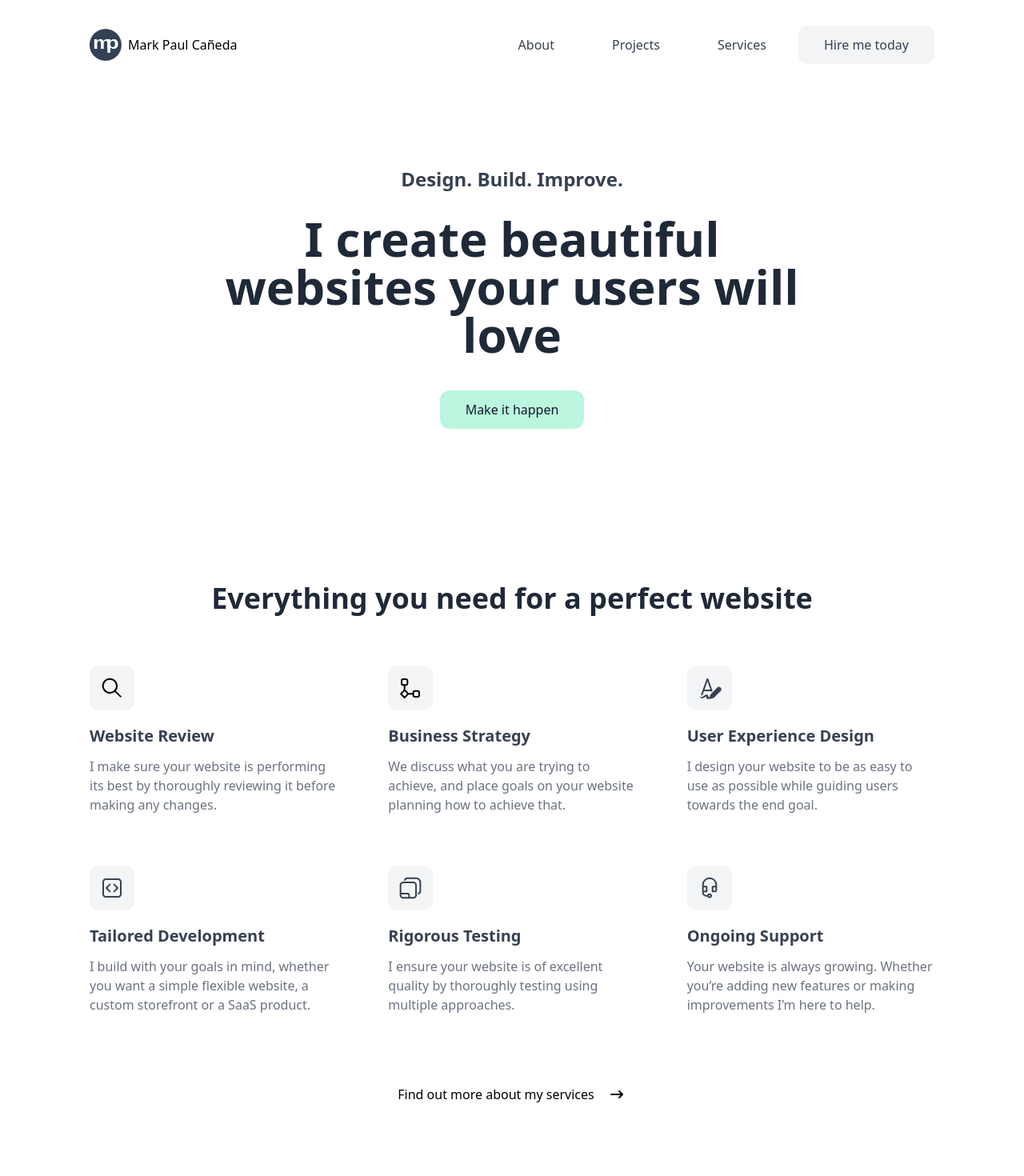
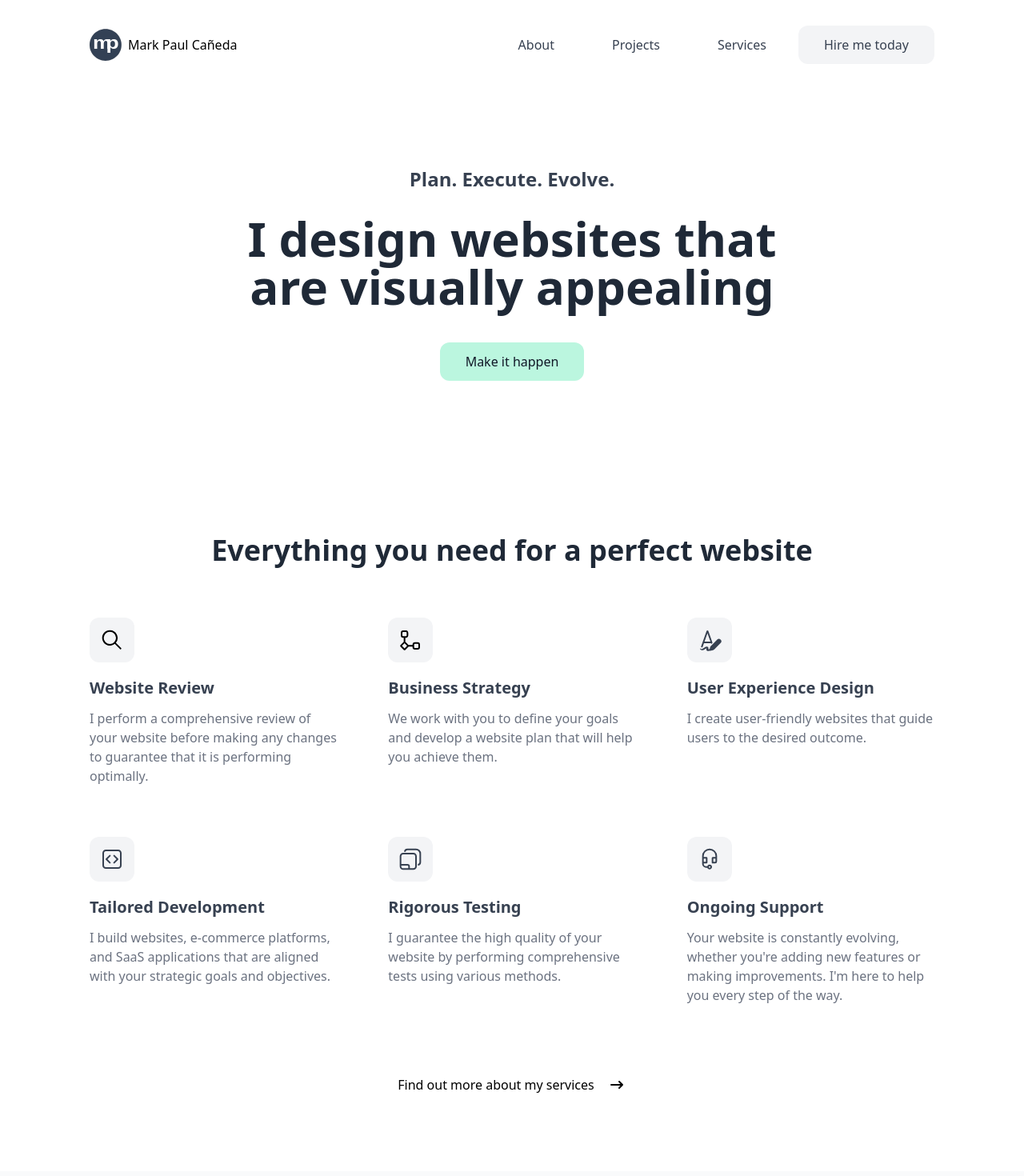
Before and after one commit to GitMarkPaul/mpcaneda-dev, a Nuxt app: page / in a window 1280 px wide. Shown: the top 1470 px of the page at 80% size. Built offline with nearby package versions, Linux system fonts and the light colour scheme.

Commit message:
ui updates

```diff
--- a/components/CTA.vue
+++ b/components/CTA.vue
@@ -7,7 +7,7 @@
                         Where do we start?
                     </h2>
                     <p class="text-base text-gray-700 mt-3 mb-6">
-                        Schedule a call so I can learn about your product and we can discuss the best way to help you meet your goals. I only work with two people each month so book a call now to avoid missing out.
+                        Would you like to schedule a call to learn more about my product and how we can work together to achieve your goals? I only have two slots available each month, so book now to reserve your spot.
                     </p>
 
                     <nuxt-link to="/contact" class="button button-dark">Level up your business</nuxt-link>
--- a/nuxt.config.ts
+++ b/nuxt.config.ts
@@ -1,6 +1,9 @@
 // https://nuxt.com/docs/api/configuration/nuxt-config
 export default defineNuxtConfig({
   	devtools: { enabled: true },
+	experimental: {
+		payloadExtraction: false
+	},
 	css: [
 		'~/assets/css/main.css'
 	],
--- a/pages/contact.vue
+++ b/pages/contact.vue
@@ -9,10 +9,10 @@
         <div class="container">
             <div class="md:max-w-3xl mx-auto text-center">
                 <h1 class="text-3xl md:text-6xl text-gray-800 font-semibold leading-2 mt-7 mb-10">
-                    Get a fast websites designed to grow with your business
+                    Get a website that is fast and can help you achieve your business goals.
                 </h1>
                 <p class="text-base text-gray-700">
-                    With over 5 years of experience creating User Experience focused websites and my own agency in the making, I’m able to create a website which perfectly suits your needs, ensuring that it will engage your customers while making your job easier.
+                    As a UX designer and Frontend Developer with over 5 years of experience and my own agency in the works, I can create a website that meets your specific needs and engages your customers, making your job easier.
                 </p>
             </div>
         </div>
--- a/pages/index.vue
+++ b/pages/index.vue
@@ -9,10 +9,10 @@
         <div class="container">
             <div class="md:max-w-3xl mx-auto text-center">
                 <span class="text-xl md:text-2xl text-gray-700 font-semibold">
-                    Design. Build. Improve.
+                    Plan. Execute. Evolve.
                 </span>
                 <h1 class="text-3xl md:text-6xl text-gray-800 font-semibold leading-2 mt-7 mb-10">
-                    I create beautiful websites your users will love
+                    I design websites that are visually appealing
                 </h1>
                 <nuxt-link to="/contact" class="button button-primary">Make it happen</nuxt-link>
             </div>
@@ -36,7 +36,7 @@
                     </h3>
 
                     <p class="text-gray-500 dark:text-gray-300">
-                        I make sure your website is performing its best by thoroughly reviewing it before making any changes.
+                        I perform a comprehensive review of your website before making any changes to guarantee that it is performing optimally.
                     </p>
                 </div>
 
@@ -50,7 +50,7 @@
                     </h3>
 
                     <p class="text-gray-500 dark:text-gray-300">
-                        We discuss what you are trying to achieve, and place goals on your website planning how to achieve that.
+                        We work with you to define your goals and develop a website plan that will help you achieve them.
                     </p>
                 </div>
 
@@ -64,7 +64,7 @@
                     </h3>
 
                     <p class="text-gray-500 dark:text-gray-300">
-                        I design your website to be as easy to use as possible while guiding users towards the end goal.
+                        I create user-friendly websites that guide users to the desired outcome.
                     </p>
                 </div>
 
@@ -78,7 +78,7 @@
                     </h3>
 
                     <p class="text-gray-500 dark:text-gray-300">
-                        I build with your goals in mind, whether you want a simple flexible website, a custom storefront or a SaaS product.
+                        I build websites, e-commerce platforms, and SaaS applications that are aligned with your strategic goals and objectives.
                     </p>
                 </div>
 
@@ -92,7 +92,7 @@
                     </h3>
 
                     <p class="text-gray-500 dark:text-gray-300">
-                        I ensure your website is of excellent quality by thoroughly testing using multiple approaches.
+                        I guarantee the high quality of your website by performing comprehensive tests using various methods.
                     </p>
                 </div>
 
@@ -106,13 +106,13 @@
                     </h3>
 
                     <p class="text-gray-500 dark:text-gray-300">
-                        Your website is always growing. Whether you’re adding new features or making improvements I’m here to help.
+                        Your website is constantly evolving, whether you're adding new features or making improvements. I'm here to help you every step of the way.
                     </p>
                 </div>
             </div>
 
             <div class="flex justify-center pt-6">
-                <nuxt-link to="/" class="font-medium flex text-sm md:text-base items-center gap-4 hover:underline underline-offset-8">
+                <nuxt-link to="/services" class="font-medium flex text-sm md:text-base items-center gap-4 hover:underline underline-offset-8">
                     Find out more about my services
 
                     <svg xmlns="http://www.w3.org/2000/svg" width="24" height="24" viewBox="0 0 24 24"><path fill="none" stroke="currentColor" stroke-linecap="round" stroke-linejoin="round" stroke-width="2" d="M5 12h14m-4 4l4-4m-4-4l4 4"/></svg>
--- a/pages/services.vue
+++ b/pages/services.vue
@@ -9,7 +9,7 @@
         <div class="container">
             <div class="md:max-w-3xl mx-auto text-center">
                 <h1 class="text-3xl md:text-6xl text-gray-800 font-semibold leading-2 mt-7 mb-10">
-                    I provide everything you need for your perfect website
+                    I'm your one-stop shop for your perfect website
                 </h1>
             </div>
 
@@ -24,7 +24,7 @@
                     </h3>
 
                     <p class="text-gray-500 dark:text-gray-300">
-                        I make sure your website is performing its best by thoroughly reviewing it before making any changes. I look for potential issues a user might face, big or small, and make suggestions about how improvements could be made to fix that, ensuring your user is always on the right path to achieve their goals.
+                        I provide a comprehensive review of your website before making any changes to ensure optimal performance. I identify and address potential user issues, both big and small, to ensure that your users can easily achieve their goals.
                     </p>
                 </div>
 
@@ -38,7 +38,7 @@
                     </h3>
 
                     <p class="text-gray-500 dark:text-gray-300">
-                        We discuss what you are trying to achieve, and place goals on your website planning how to achieve that. For example, a product might use a small website to collect initial customers which can be grown into a much larger website later on with leads ready-to-go.
+                        We work with you to define your goals and develop a website plan to achieve them. For example, a small website might be used to collect initial customers, which can then be grown into a larger website with qualified leads.
                     </p>
                 </div>
 
@@ -52,7 +52,7 @@
                     </h3>
 
                     <p class="text-gray-500 dark:text-gray-300">
-                        I design your website to be as easy to use as possible while guiding users towards the end goal. Putting the user’s experience first, whether they’re looking to subscribe, trying to contact you, or just gathering information, will ensure more loyal users increasing long term sales.
+                        I design user-friendly websites that guide users towards your desired outcome. By putting the user experience first, you can ensure more loyal users and increased long-term sales.
                     </p>
                 </div>
 
@@ -66,7 +66,7 @@
                     </h3>
 
                     <p class="text-gray-500 dark:text-gray-300">
-                        I build with your goals in mind, whether you want a simple flexible website, a custom storefront or a SaaS product. I focus on making websites easy to work with so your team have full control, while keeping code maintainable for easy updates.
+                        I design and develop websites that are easy for your team to manage and update, while keeping the code maintainable for future changes. Whether you want a simple, flexible website, a custom storefront, or a SaaS product, I can build a solution that meets your unique needs and goals.
                     </p>
                 </div>
 
@@ -80,7 +80,7 @@
                     </h3>
 
                     <p class="text-gray-500 dark:text-gray-300">
-                        I ensure your website is of excellent quality by thoroughly testing with multiple approaches. Whether you’re looking to ensure consistency across multiple browsers, want reassurance code works as expected or want to isolate visual components, testing helps guarantee everything works as expected.
+                        I use a variety of testing methods to ensure that your website is of the highest quality. I can test for cross-browser compatibility, code functionality, and visual component isolation to guarantee that everything works as expected.
                     </p>
                 </div>
 
@@ -94,7 +94,7 @@
                     </h3>
 
                     <p class="text-gray-500 dark:text-gray-300">
-                        Your website is always growing. Whether you’re adding new features or making improvements I’m here to help. I won’t leave you guessing how your own website works and will always be available to answer any questions you might have.
+                        As your website evolves, I can help you add new features, make improvements, and answer any questions you may have. I won't leave you in the dark about how your own website works.
                     </p>
                 </div>
             </div>
```
Also changed, not shown: layouts/default.vue (+5 -5 lines).
